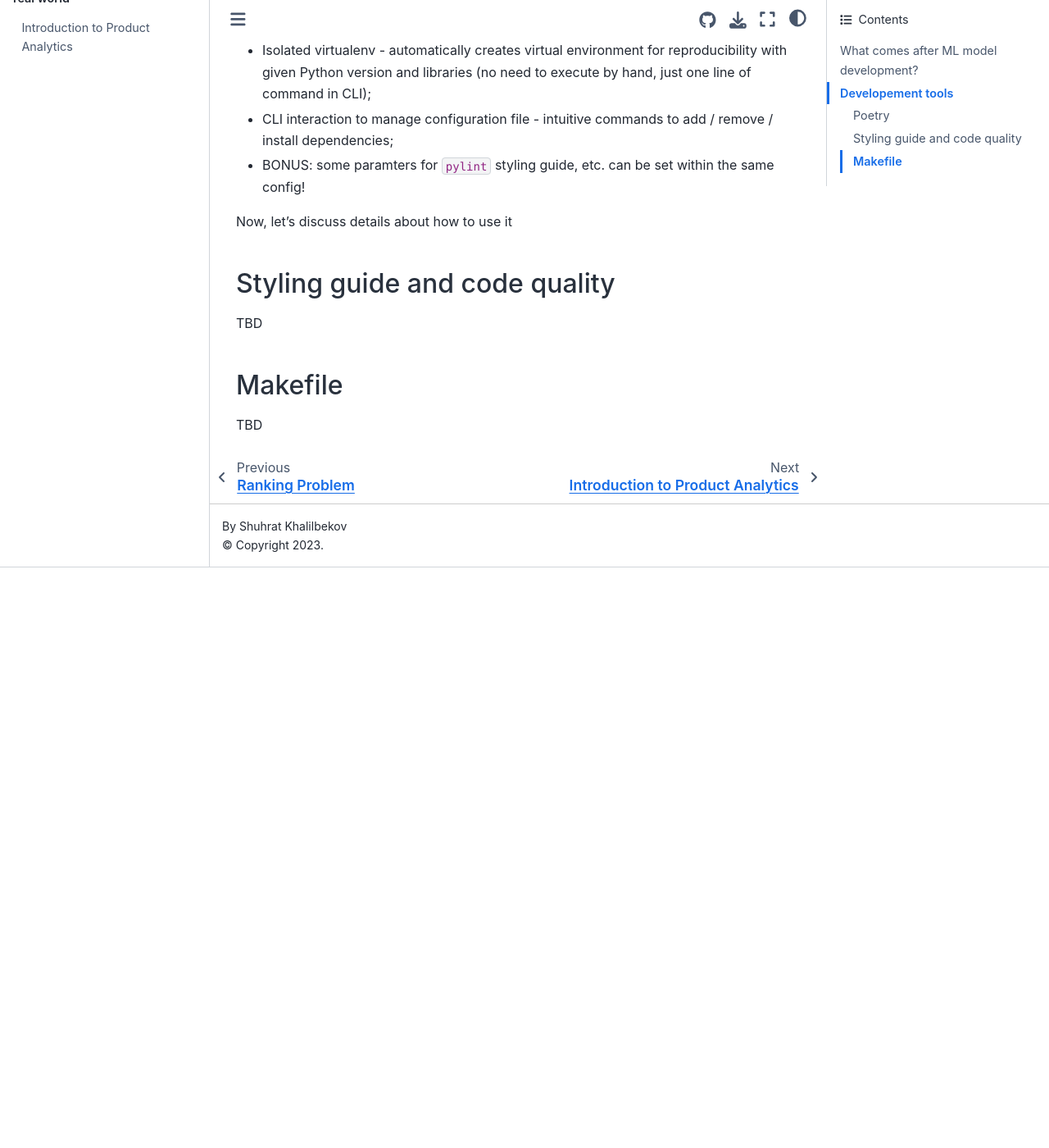
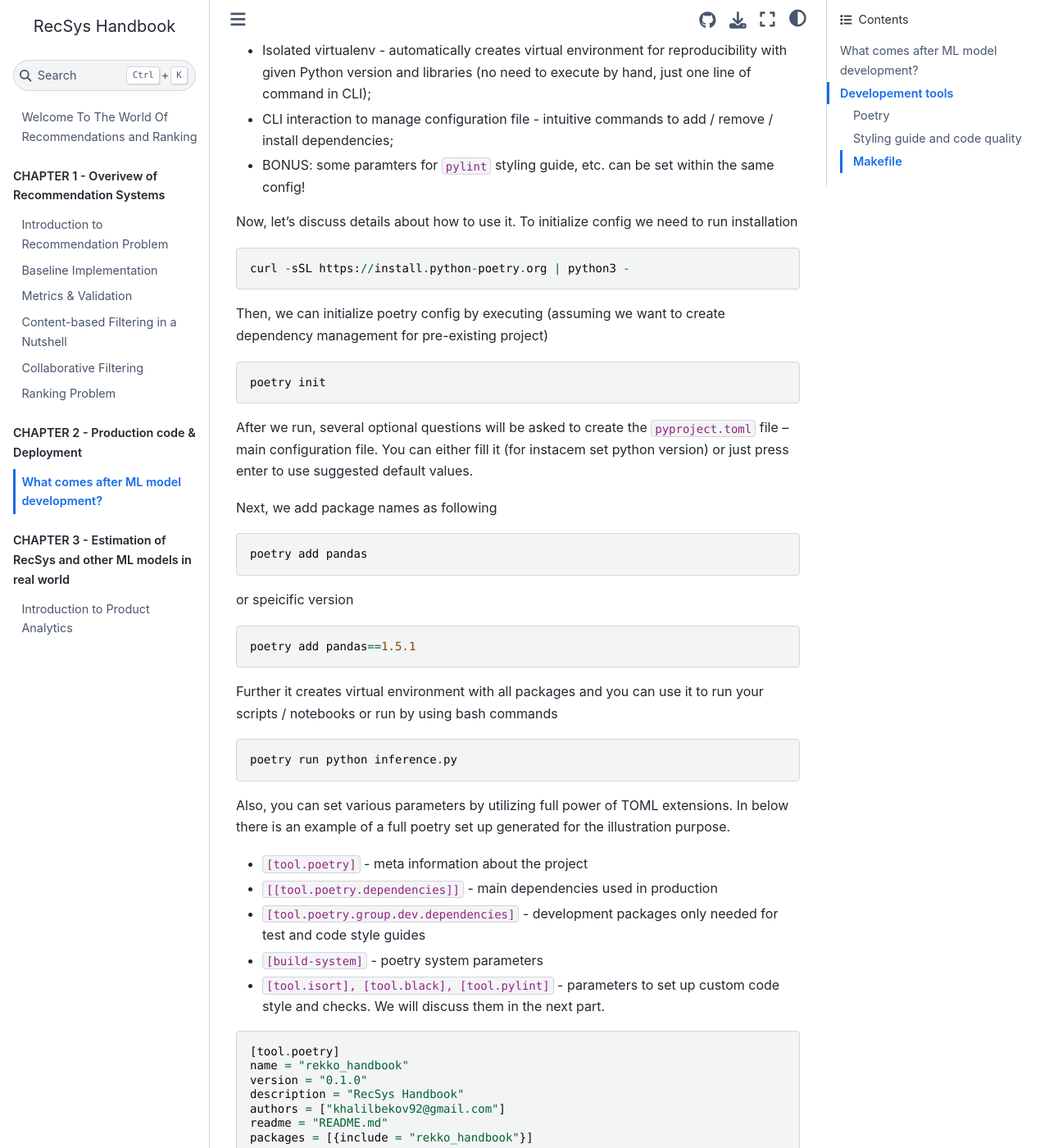
Before and after one commit to kshurik/rekkobook, a Jupyter Book: the page built from docs/chapter2/intro_to_deployment.md, in a window 1280 px wide and 1400 px high, scrolled down 1694 px. Shown: the whole window at 82% size. Built offline with Jupyter Book 1.0.4 settings and Sphinx 7.4.7 and the Sphinx Book theme 1.1.4, drawn with Linux system fonts in a browser that asks for light colours; before the commit the page ends 2386 px from its top, so only the background shows below that; some of the changed text lies outside the part shown.

Commit message:
finished poetry part

````diff
--- a/docs/chapter2/intro_to_deployment.md
+++ b/docs/chapter2/intro_to_deployment.md
@@ -58,8 +58,110 @@
 - BONUS: some paramters for `pylint` styling guide, etc. can be set within the same config!
 
 
-Now, let's discuss details about how to use it
+Now, let's discuss details about how to use it. To initialize config we need to run installation
+```
+curl -sSL https://install.python-poetry.org | python3 -
+```
 
+Then, we can initialize poetry config by executing (assuming we want to create dependency management for pre-existing project)
+```
+poetry init
+```
+After we run, several optional questions will be asked to create the `pyproject.toml` file -- main configuration file.
+You can either fill it (for instacem set python version) or just press enter to use suggested default values.
+
+Next, we add package names as following
+```
+poetry add pandas
+```
+or speicific version
+```
+poetry add pandas==1.5.1
+```
+Further it creates virtual environment with all packages and you can use it to run your scripts / notebooks
+or run by using bash commands
+```
+poetry run python inference.py
+```
+
+Also, you can set various parameters by utilizing full power of TOML extensions. In below there is an example of
+a full poetry set up generated for the illustration purpose.
+
+- `[tool.poetry]` - meta information about the project
+- `[[tool.poetry.dependencies]]` - main dependencies used in production
+- `[tool.poetry.group.dev.dependencies]` - development packages only needed for test and code style guides
+- `[build-system]` - poetry system parameters
+- `[tool.isort], [tool.black], [tool.pylint]` - parameters to set up custom code style and checks.
+We will discuss them in the next part.
+
+```
+[tool.poetry]
+name = "rekko_handbook"
+version = "0.1.0"
+description = "RecSys Handbook"
+authors = ["khalilbekov92@gmail.com"]
+readme = "README.md"
+packages = [{include = "rekko_handbook"}]
+
+[tool.poetry.dependencies]
+python = ">=3.9,<3.12"
+loguru = "0.6.0"
+pandas = "1.5.3"
+presto-python-client = "0.8.3"
+clickhouse-driver = "0.2.5"
+dynaconf = "^3.1.12"
+torch = "^2.0.0"
+transformers = "^4.27.3"
+tqdm = "^4.65.0"
+scipy = "^1.10.1"
+scikit-learn = "^1.2.2"
+boto3 = "^1.26.106"
+python-dotenv = "^1.0.0"
+
+[tool.poetry.group.dev.dependencies]
+pytest = "^7.2.2"
+pylint = "^2.17.1"
+flake8 = "^6.0.0"
+black = "^23.1.0"
+isort = "^5.12.0"
+pytest-html = "^3.2.0"
+
+[tool.isort]
+line_length = 120
+multi_line_output = 3
+include_trailing_comma = true
+
+[tool.black]
+line-length = 120
+target-version = ['py39']
+skip-string-normalization = true
+
+[build-system]
+requires = ["poetry-core>=1.4.1"]
+build-backend = "poetry.core.masonry.api"
+
+[tool.pylint.'FORMAT']
+min-similarity-lines = 10
+fail-under = 9.7
+py-version = 3.9
+good-names=[
+    'bp',
+    'db',
+    'df'
+]
+max-line-length = 120
+disable = [
+    'locally-disabled', 'suppressed-message',
+    'missing-module-docstring', 'missing-class-docstring',
+    'missing-function-docstring', 'too-few-public-methods',
+    'wrong-import-position', 'import-outside-toplevel',
+    'fixme', 'too-many-locals', 'too-many-arguments',
+    'too-many-instance-attributes', 'c-extension-no-member'
+]
+```
+
+Overall, poetry provides easy and efficient way to reproduce development environment,
+resolve dependencies and gives opportunity to use customizaation in some devtools.
 
 ## Styling guide and code quality
 TBD
````
